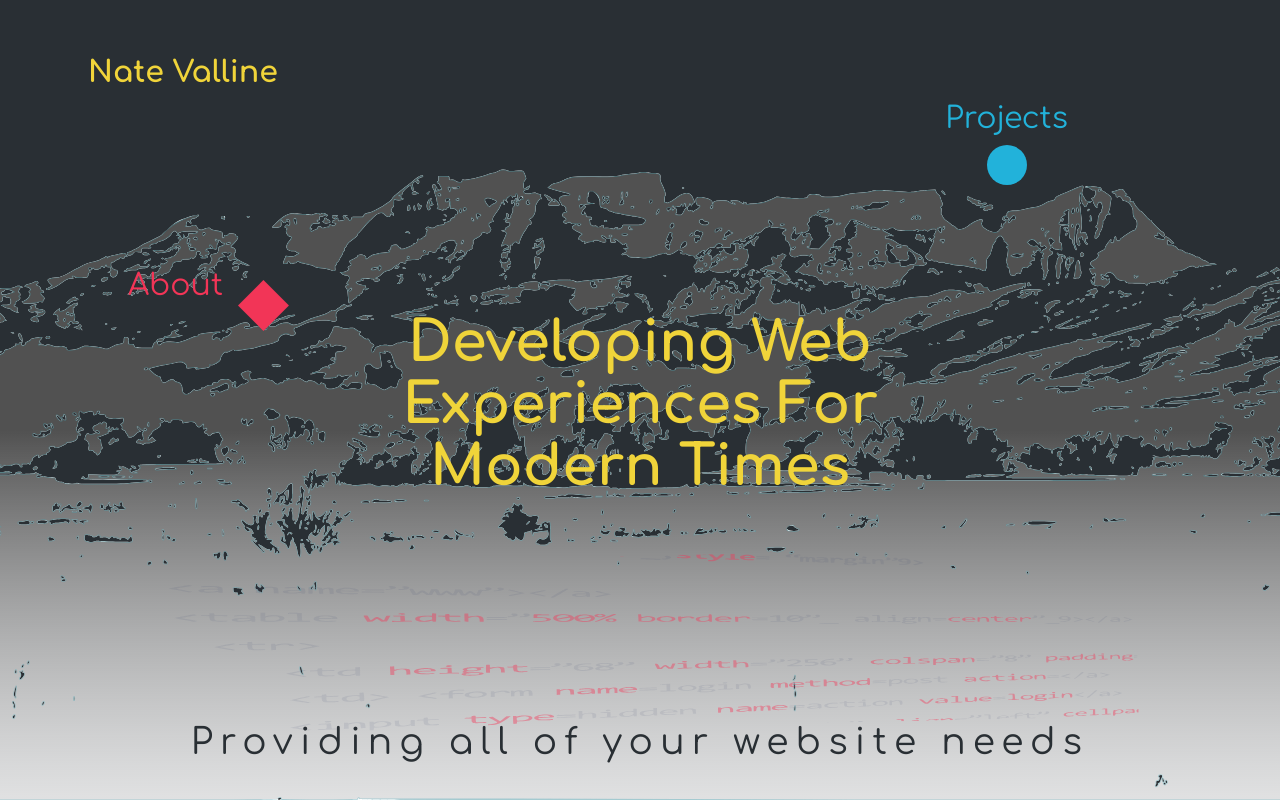
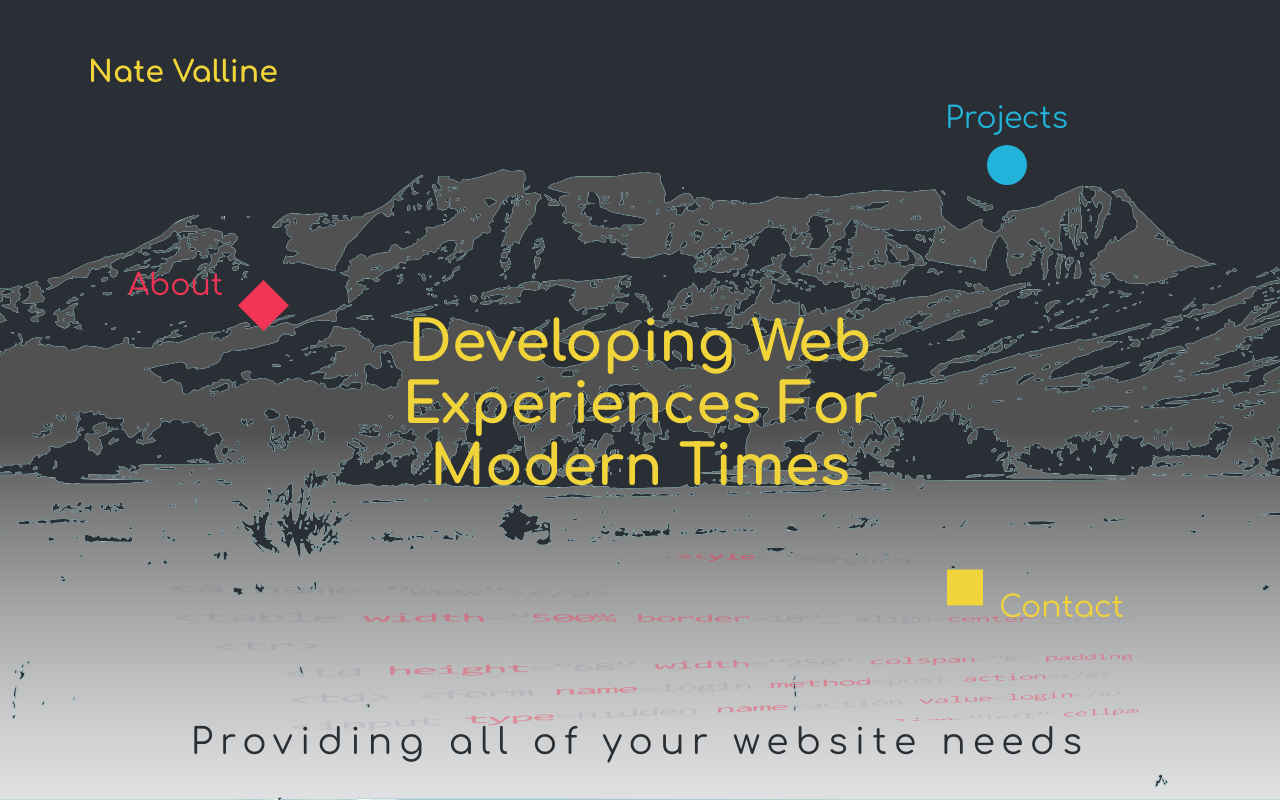
Before and after one commit to nvalline/portfolio-v4, a React (Create React App) app: page / in a window 1280 px wide. Built offline with nearby package versions, Linux system fonts and the light colour scheme.

Commit message:
added contact btn & basic styles

```diff
--- a/src/App.js
+++ b/src/App.js
@@ -3,6 +3,7 @@ import Logo from './components/logo/Logo';
 import Tagline from './components/main/Tagline';
 import AboutBtn from './components/about/AboutBtn';
 import ProjectsBtn from './components/projects/ProjectsBtn';
+import ContactBtn from './components/contact/ContactBtn';
 import Footer from './components/footer/Footer';
 
 import './App.css';
@@ -14,6 +15,7 @@ function App() {
       <AboutBtn />
       <ProjectsBtn />
       <Tagline />
+      <ContactBtn />
       <Footer />
     </main>
   );
--- /dev/null
+++ b/src/components/contact/ContactBtn.js
@@ -0,0 +1,15 @@
+import React from 'react';
+
+import './contact.css';
+import square from '../../img/square.svg';
+
+function ContactBtn() {
+    return (
+        <div className="contact-btn">
+            <img src={square} alt="square" />
+            <p>Contact</p>
+        </div>
+    )
+}
+
+export default ContactBtn;
--- /dev/null
+++ b/src/components/contact/contact.css
@@ -0,0 +1,20 @@
+/* Contact Button */
+.contact-btn {
+    cursor: pointer;
+    display: flex;
+    position: relative;
+    left: 74%;
+    top: 2%;
+    width: 220px;
+}
+
+.contact-btn img {
+    margin-right: 1em;
+    margin-top: -40px;
+}
+
+.contact-btn p {
+    color: #f0d43a;
+    font-size: 1.875em;
+    font-weight: normal;
+}
```
